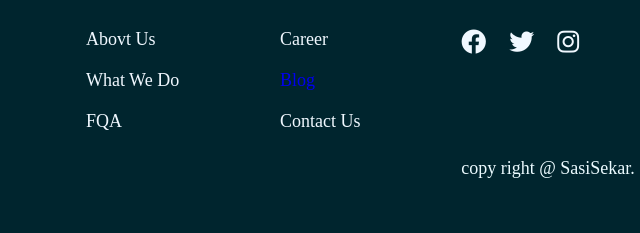
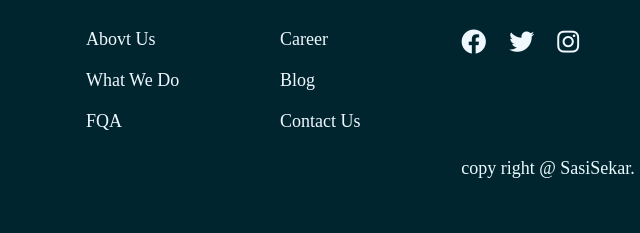
Before and after one commit to SasiSekarP/Huddle-landing-page-with-alternating-feature-blocks, a plain HTML site: page index.html in a window 1280 px wide. Shown: the part 2710-2943 px from the top of the page, 530-1170 px from the left. Drawn offline with nearby package versions, Linux system fonts and the light colour scheme.

Commit message:
class name added

```diff
--- a/index.html
+++ b/index.html
@@ -89,7 +89,7 @@
       </div>
       <div class="box-container2">
         <div class="atribute">Career</div>
-        <div class="atribute"><a href="https://web.whatsapp.com/send?phone=918608302604&text&app_absent=0">Blog</a></div>
+        <div><a class="atribute" href="https://web.whatsapp.com/send?phone=918608302604&text&app_absent=0">Blog</a></div>
         <div><a class="atribute" href="https://resume-sasi-sekar.netlify.app/#contact">Contact Us</a></div>
       </div>
       <div class="box-container3">
```
